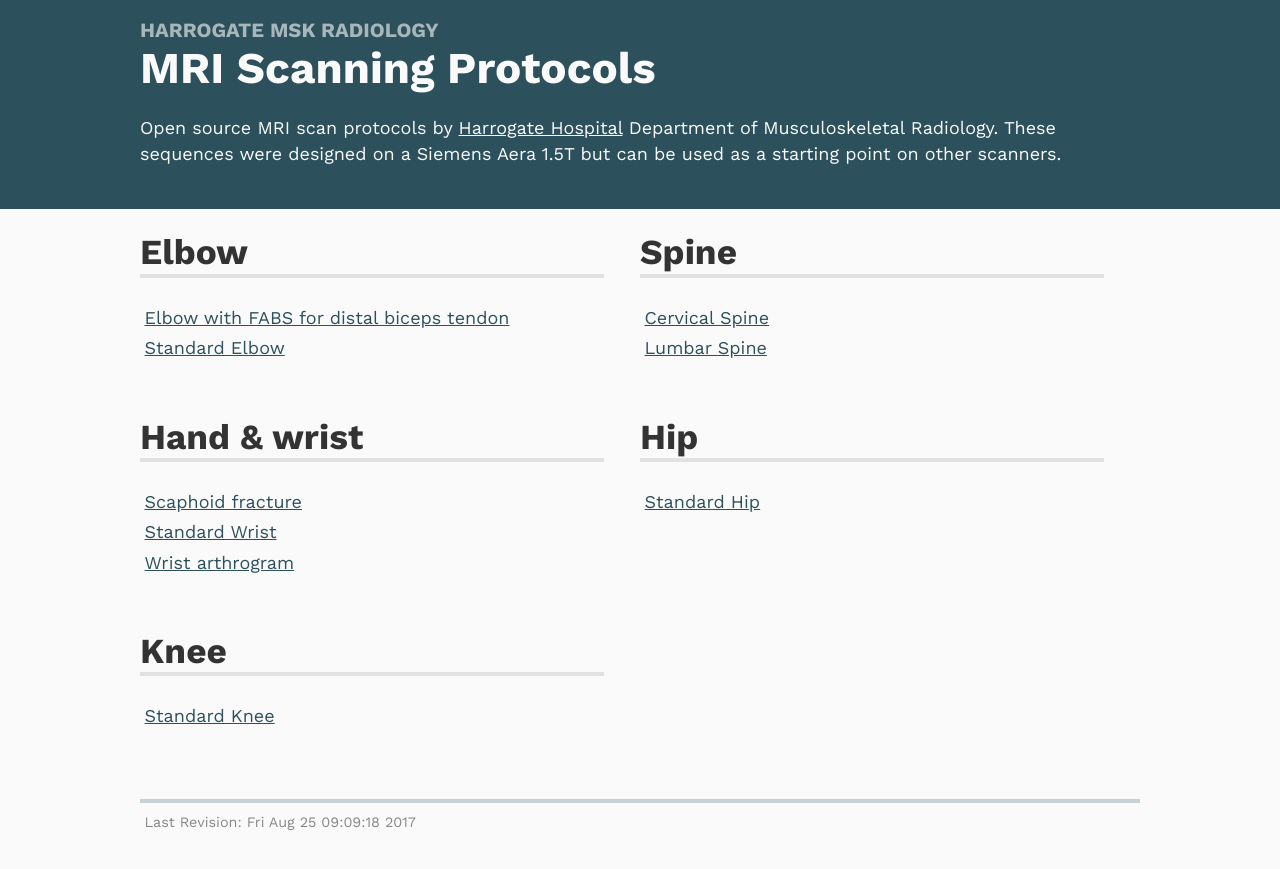
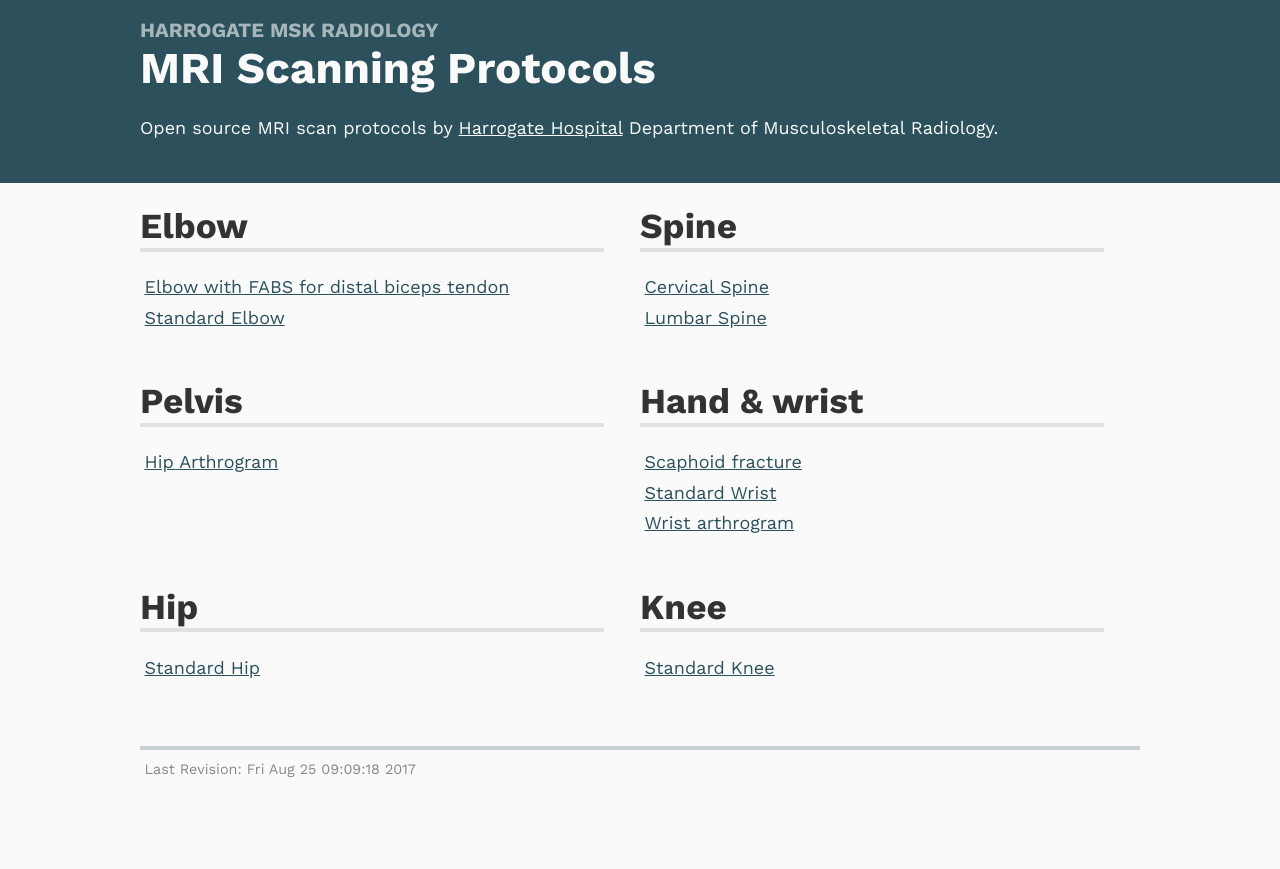
Before and after one commit to harrogatemsk/harrogatemsk.github.io, a Jekyll site: the page built from index.html, in a window 1280 px wide. Shown: the top 869 px of the page. Built offline with Jekyll 4.4.1, drawn with Linux system fonts in a browser that asks for light colours.

Commit message:
Made less project specific
- Define collection to list in portal in config
- Define taxonomy to list by as portal headings
- Breadcrumbs adapt to collection defined in config

```diff
--- a/_config.yml
+++ b/_config.yml
@@ -1,22 +1,9 @@
-# Welcome to Jekyll!
-#
-# This config file is meant for settings that affect your whole blog, values
-# which you are expected to set up once and rarely edit after that. If you find
-# yourself editing this file very often, consider using Jekyll's data files
-# feature for the data you need to update frequently.
-#
-# For technical reasons, this file is *NOT* reloaded automatically when you use
-# 'bundle exec jekyll serve'. If you change this file, please restart the server process.
+# Protocol / Document sharing template for Jekyll which works with Github Pages
 
-# Site settings
-# These are used to personalize your new site. If you look in the HTML files,
-# you will see them accessed via {{ site.title }}, {{ site.email }}, and so on.
-# You can create any custom variable you would like, and they will be accessible
-# in the templates via {{ site.myvariable }}.
 organisation: Harrogate MSK Radiology
 title: MRI Scanning Protocols
 email: your-email@example.com
-description: Open source MRI scan protocols by [Harrogate Hospital](https://hdft.nhs.uk/) Department of Musculoskeletal Radiology. These sequences were designed on a Siemens Aera 1.5T but can be used as a starting point on other scanners.
+description: Open source MRI scan protocols by [Harrogate Hospital](https://hdft.nhs.uk/) Department of Musculoskeletal Radiology.
 
 baseurl: "" # the subpath of your site, e.g. /blog
 url: "" # the base hostname & protocol for your site, e.g. http://example.com
@@ -46,6 +33,9 @@ collections:
     title: Protocols
     output: true
 
+# Directory settings, you can choose which folder collection supplies the articles on the front page and which YAML frontmatter they are taxonomised by
+featured-collection: protocols
+taxonomy: body_part
 
 defaults:
   #Protocols
@@ -54,5 +44,3 @@ defaults:
       type: protocols
     values:
       layout: protocol
-
-primary_color: #2C75DC
--- a/_layouts/default.html
+++ b/_layouts/default.html
@@ -19,6 +19,13 @@
 </header>
 
 <div class="container">
+	{% if page.url != "/" %}
+	<ul class="breadcrumbs">
+			<li><a href="{{ base.url }}/">{{ page.collection | capitalize }}</a></li>
+			<li> / {{ page.title }}</li>
+	</ul>
+	{% endif %}
+
 {{ content }}
 
 <footer>
--- a/_layouts/protocol.html
+++ b/_layouts/protocol.html
@@ -2,12 +2,6 @@
 layout: default
 published: true
 ---
-	{% if page.url != "/" %}
-	<ul class="breadcrumbs">
-			<li><a href="{{ base.url }}/">Home</a></li>
-			<li> / {{ page.title }}</li>
-	</ul>
-	{% endif %}
 
 <h2>{{ page.title }}</h2>
 
--- a/assets/css/style.scss
+++ b/assets/css/style.scss
@@ -85,7 +85,7 @@ header {
     }
 header a { color: $light_color; text-decoration: underline; }
 header h1 a { text-decoration: none; margin-bottom: 0.25em; }
-header a:hover { color: rgba($light_color, 0.75); text-decoration: underline; }
+header a:hover { color: rgba($light_color, 0.9); text-decoration: underline; }
 @media screen and (max-width: 50em) {
 
 	header h1 {
@@ -141,10 +141,12 @@ ol, ul { margin-bottom: 2em; }
 ol li, ul li { margin-bottom: 1%; }
 
 .list {
-	padding: 0.5em 0.25em;
+	padding: 0.25em;
 }
 
-.list li { list-style: none; }
+.list li {
+	list-style: none;
+	 }
 
 table {
 	width: 100%;
--- a/index.html
+++ b/index.html
@@ -2,17 +2,17 @@
 layout: default
 published: true
 ---
-{% assign protocols_by_body_part = site.protocols | group_by: "body_part" %}
+{% assign protocols_by_taxonomy = site[site.featured-collection] | group_by: site.taxonomy %}
 
 
-{% for body_part in protocols_by_body_part %}
+{% for p in protocols_by_taxonomy %}
 
 {% assign mod = forloop.index | modulo: 2 %}
 {% if mod != 0 %}<section class="row">{% else %}{% endif %}
 <div class="col col-50">
-	<h2 class="underline">{{ body_part.name | capitalize }}</h2>
+	<h2 class="underline">{{ p.name | capitalize }}</h2>
 	<ul class="list">
-	{% for item in body_part.items %}
+	{% for item in p.items %}
 		<li><a href="{{ site.baseurl }}{{ item.url }}">{{ item.title }}</a></li>
 	{% endfor %}
 	</ul>
```
Also changed, not shown: _protocols/hip-arthrogram.md (added, +25 -0 lines), 13 other files.
